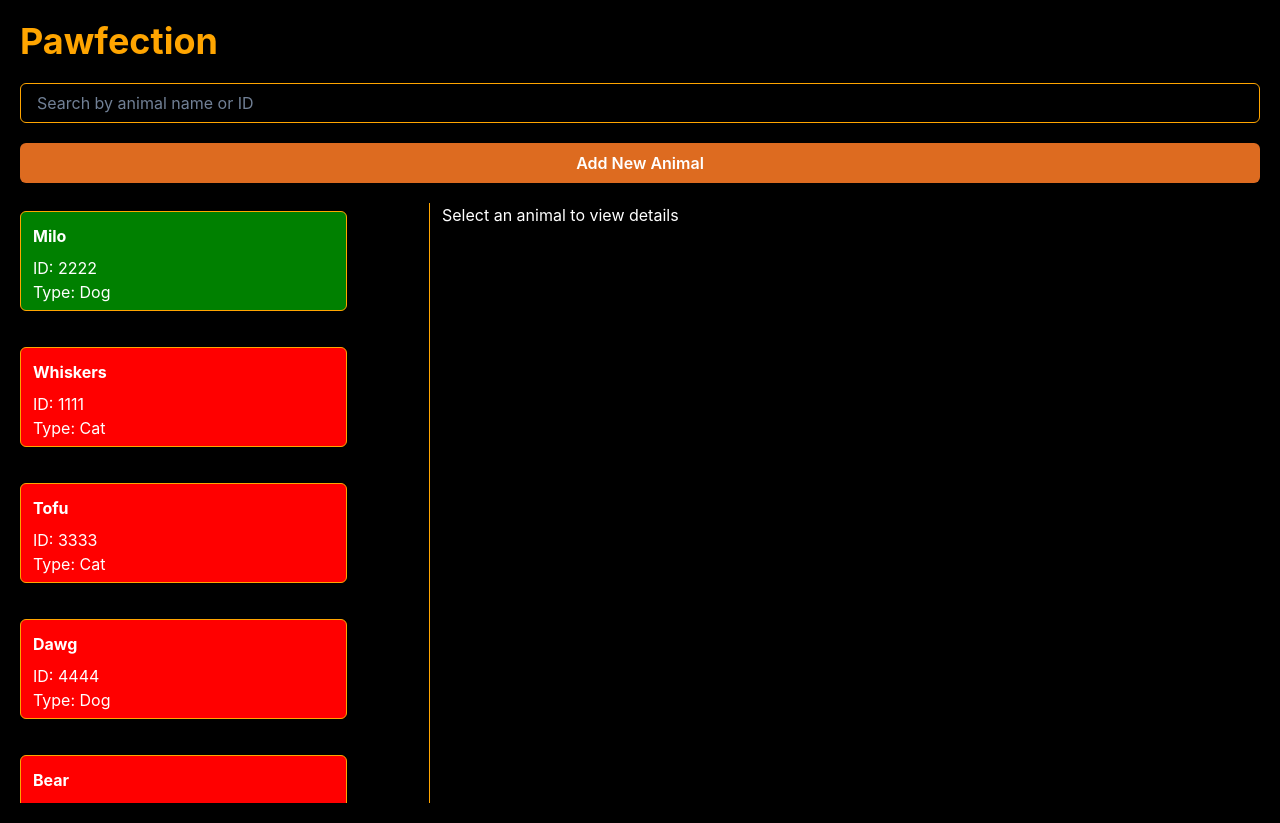
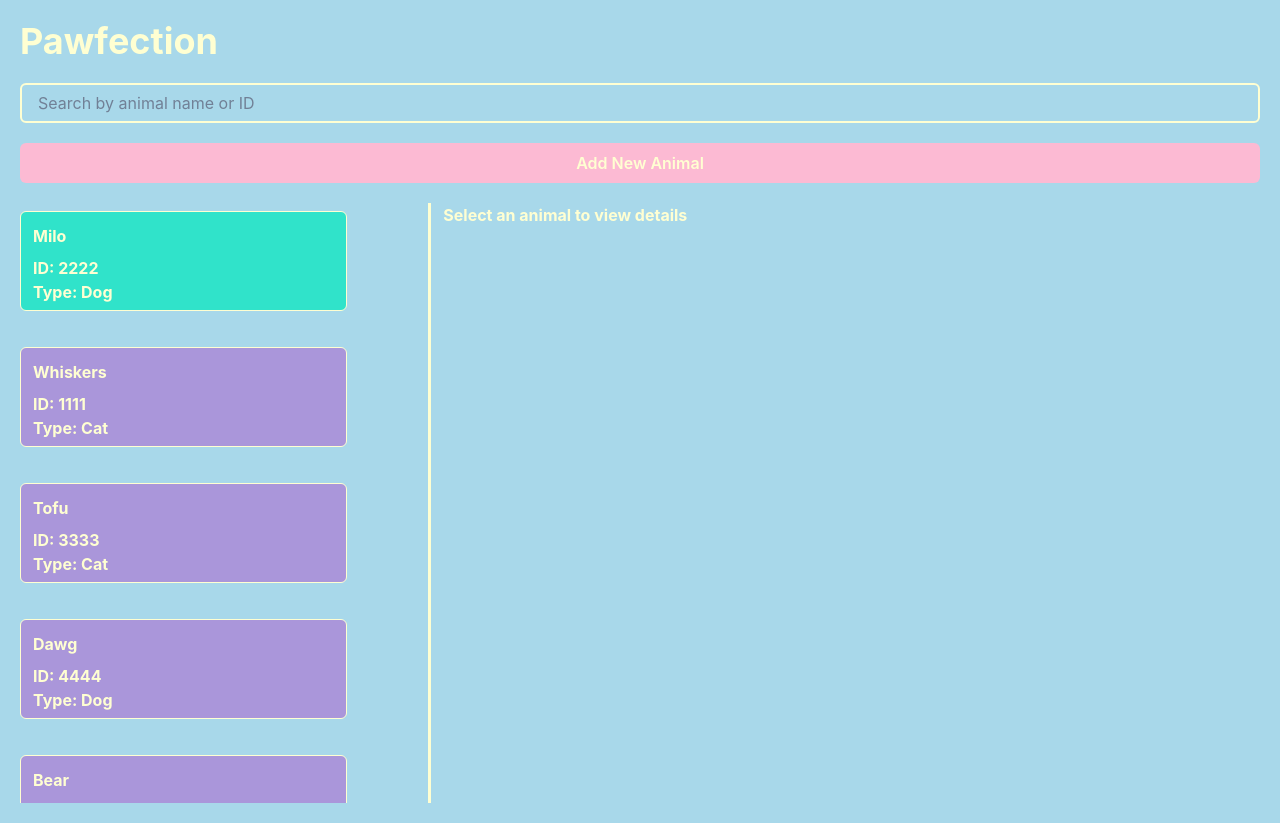
Before and after one commit to bkjwjason/hand-recognition, a Next.js app in the folder Desktop/pawfection/: page / in a window 1280 px wide. Built offline with nearby package versions, Linux system fonts and the light colour scheme.

Commit message:
Change to pastel colours

```diff
--- a/Desktop/pawfection/pages/index.tsx
+++ b/Desktop/pawfection/pages/index.tsx
@@ -169,33 +169,34 @@ export default function Home() {
 
 
   return (
-    <Flex minH="100vh" direction="column" p={5} color="white" bgColor={"black"}>
+    <Flex minH="100vh" direction="column" p={5} color="white" bgColor="#A8D8EA">
       <Flex justify="space-between" alignItems="center" mb={5}>
-        <Heading size="xl" color="orange">Pawfection</Heading>
+        <Heading size="xl" color="#FFFFD2">Pawfection</Heading>
       </Flex>
 
-      <Input  placeholder="Search by animal name or ID" mb={5} borderColor="orange" focusBorderColor="orange.400"
+      <Input placeholder="Search by animal name or ID" mb={5} color="#FFFFD2" borderColor="#FFFFD2" borderWidth={2}
       value={searchQuery} onChange={(e) => setSearchQuery(e.target.value)}/>
-    <Button colorScheme="orange" onClick={() => setIsModalOpen(true)} mb={5}>
+    <Button bgColor="#FCBAD3" color="#FFFFD2" onClick={() => setIsModalOpen(true)} mb={5}>
         Add New Animal
     </Button>
       <Flex flex="1">
-        <VStack flex="1" spacing={5} borderColor="orange" alignItems="start" maxH="calc(100vh - 200px)" overflowY="auto">
+        <VStack flex="1" spacing={5} alignItems="start" maxH="calc(100vh - 200px)" overflowY="auto">
           {filteredAnimals.map(animal => (
             <Box key={animal.id}
                 p={3}
                 my={2}
                 w= "80%"
                 minH={["150px", "100px"]}
-                border="1px solid orange"
+                border="1px solid #FFFFD2"
                 borderRadius="md"
                 cursor="pointer"
+                fontWeight={"bold"}
                 backgroundColor={
                     (animal.fed && animal.played &&
                      (animal.requiresMedication ? animal.medicated : true)) ?
-                    "green" : "red"
+                    "#30E3CA" : "#AA96DA"
                   }
-                color="white"
+                  color="#FFFFD2"
                 onClick={() => setSelectedAnimal(animal)}>
                     <Text fontWeight="bold" mb={2}>{animal.name}</Text>
                     <Text>ID: {animal.id}</Text>
@@ -205,7 +206,7 @@ export default function Home() {
           {/* You can add a button here to open a modal/form to add new animals */}
         </VStack>
 
-        <Box flex="2" pl={3} borderLeft="1px solid orange">
+        <Box flex="2" pl={3} borderLeft="3px solid #FFFFD2" color="#FFFFD2" fontWeight={"bold"}>
           {selectedAnimal ? (
             <VStack alignItems="start" spacing={3}>
               <Text>Name: {selectedAnimal.name}</Text>
@@ -230,7 +231,7 @@ export default function Home() {
                 Medicated
                 </Checkbox>
                 )}
-                <Button colorScheme="red" onClick={() => handleDelete(selectedAnimal.id)}>
+                <Button bgColor="#FC5185" color="#FFFFD2" onClick={() => handleDelete(selectedAnimal.id)}>
                     Delete
                 </Button>
             </VStack>
--- a/Desktop/pawfection/tailwind.config.ts
+++ b/Desktop/pawfection/tailwind.config.ts
@@ -13,6 +13,12 @@ const config: Config = {
         'gradient-conic':
           'conic-gradient(from 180deg at 50% 50%, var(--tw-gradient-stops))',
       },
+      colors: {
+        lb: "#A8D8EA",
+        lpp: "#AA96DA",
+        lp: "#FCBAD3",
+        ly: "#FFFFD2"
+      }
     },
   },
   plugins: [],
```
